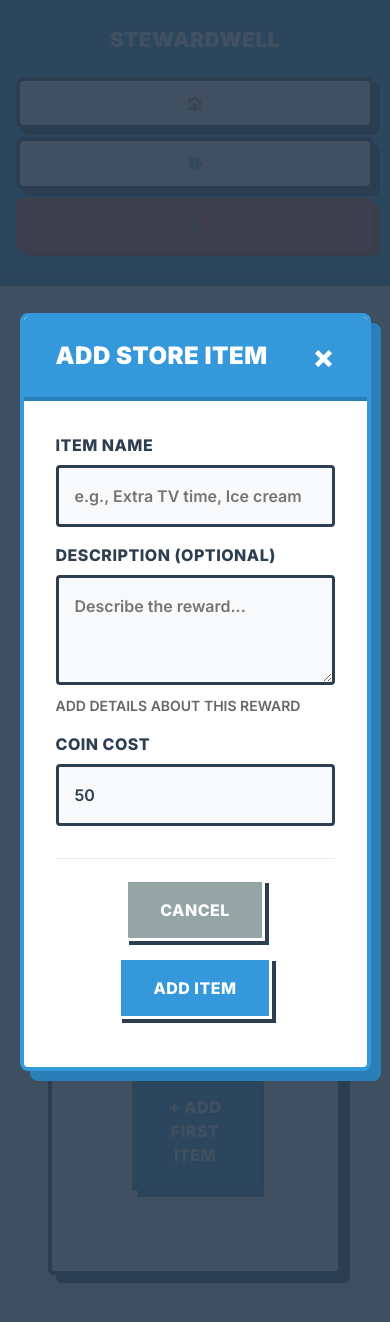
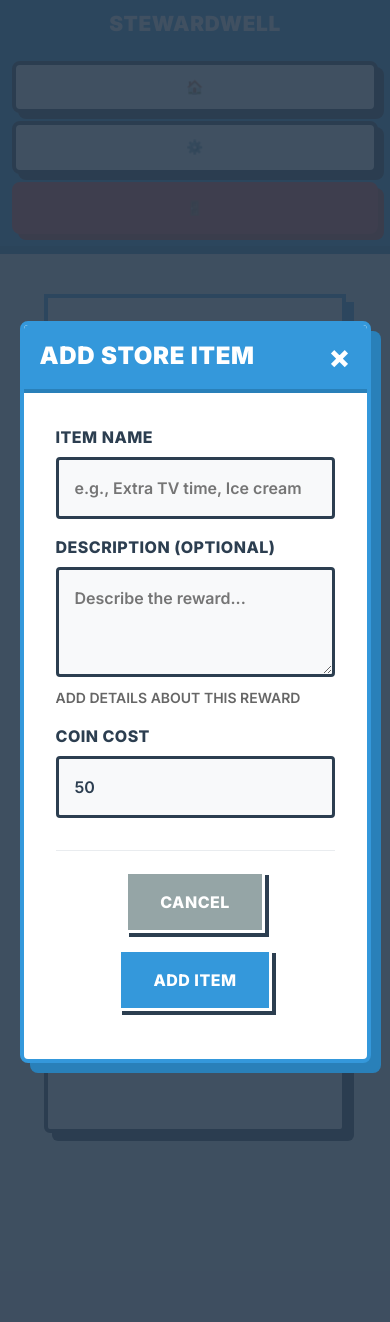
Before and after one commit to tylerthibault/stewardwell_two, a Flask app: page /parent/store in a window 390 px wide, after a click on "+ ADD ITEM". Shown: the top 1322 px of the page. Run offline with Flask 3, Linux system fonts and the light colour scheme; the visitor is signed in with stand-in values (Sample User, id 1); data that the repository does not hold is empty; some libraries are stand-ins or nearby versions.

Commit message:
refactor(css): optimize mobile padding and convert px to rem
- Reduce mobile padding (<576px) from 2rem to 1rem for cards/items
- Convert all letter-spacing from px to em for better scaling
- Convert border-radius from px to rem in components.css
- Convert auth.css px values (borders, border-radius, max-width) to rem
- Add @media (max-width: 576px) with tighter padding for small devices
- Fix inline styles in family_settings template (3px -> 0.1875rem)
- Improves mobile UX by maximizing usable screen space
- Enhances accessibility with relative units that scale with user preferences

```diff
--- a/src/static/css/bold-flat-theme.css
+++ b/src/static/css/bold-flat-theme.css
@@ -222,7 +222,7 @@
     border: var(--border-md) solid var(--border-primary);
     transition: all 0.2s;
     text-transform: uppercase;
-    letter-spacing: 0.5px;
+    letter-spacing: 0.03em;
     box-shadow: var(--shadow-lg) var(--shadow-lg) 0 var(--border-primary);
 }
 
@@ -272,7 +272,7 @@
     font-weight: 900;
     color: #ffffff;
     text-transform: uppercase;
-    letter-spacing: 0.5px;
+    letter-spacing: 0.03em;
 }
 
 .card-header button {
@@ -285,7 +285,7 @@
     font-weight: 800;
     transition: all 0.2s;
     text-transform: uppercase;
-    letter-spacing: 0.5px;
+    letter-spacing: 0.03em;
     box-shadow: var(--shadow-sm) var(--shadow-sm) 0 #ffffff;
 }
 
@@ -466,7 +466,7 @@
     font-size: 1rem;
     font-weight: 800;
     text-transform: uppercase;
-    letter-spacing: 0.5px;
+    letter-spacing: 0.03em;
     transition: all 0.2s;
     text-decoration: none;
     display: inline-block;
@@ -623,7 +623,7 @@
     font-weight: 900;
     color: #ffffff;
     text-transform: uppercase;
-    letter-spacing: 0.5px;
+    letter-spacing: 0.03em;
 }
 
 .close {
@@ -659,7 +659,7 @@
     font-weight: 800;
     color: var(--text-primary);
     text-transform: uppercase;
-    letter-spacing: 0.5px;
+    letter-spacing: 0.03em;
 }
 
 .form-group input,
@@ -738,7 +738,7 @@
     cursor: pointer;
     transition: all 0.2s;
     text-transform: uppercase;
-    letter-spacing: 0.5px;
+    letter-spacing: 0.03em;
     box-shadow: var(--shadow-md) var(--shadow-md) 0 var(--border-primary);
 }
 
@@ -1040,3 +1040,48 @@
 .dark-theme .close {
     color: #000000;
 }
+
+/* =================================================================
+   Responsive Mobile Optimizations (<576px)
+   Reduce padding to maximize usable screen space on small devices
+   ================================================================= */
+
+@media (max-width: 576px) {
+    /* Reduce card body padding from 2rem to 1rem */
+    .card-body {
+        padding: var(--space-md);
+    }
+
+    /* Reduce item card padding from 1.75rem to 1rem */
+    .kid-item,
+    .assignment-item,
+    .store-item {
+        padding: var(--space-md);
+    }
+
+    /* Reduce modal padding */
+    .modal-header,
+    .modal-body {
+        padding: var(--space-md);
+    }
+
+    /* Reduce flash message padding */
+    .flash {
+        padding: var(--space-md) var(--space-md);
+    }
+
+    /* Tighter nav padding on very small screens */
+    nav {
+        padding: 0 var(--space-sm);
+    }
+
+    /* Reduce card header padding */
+    .card-header {
+        padding: var(--space-md) var(--space-lg);
+    }
+
+    /* Reduce navigation button padding */
+    .nav-btn {
+        padding: var(--space-md) var(--space-lg);
+    }
+}
--- a/src/static/css/components.css
+++ b/src/static/css/components.css
@@ -4,7 +4,7 @@
 .btn {
     padding: 0.5rem 1rem;
     border: none;
-    border-radius: 4px;
+    border-radius: 0.25rem;
     font-size: 0.875rem;
     cursor: pointer;
     font-weight: 500;
@@ -55,7 +55,7 @@
 /* Badges */
 .badge {
     padding: 0.25rem 0.75rem;
-    border-radius: 12px;
+    border-radius: 0.75rem;
     font-size: 0.875rem;
     font-weight: 500;
 }
@@ -68,7 +68,7 @@
 .badge-coin-large {
     background: #FFD700;
     padding: 0.5rem 1rem;
-    border-radius: 12px;
+    border-radius: 0.75rem;
     font-size: 1rem;
     font-weight: 600;
 }
@@ -95,7 +95,7 @@
     background: #27ae60;
     color: white;
     padding: 0.25rem 0.75rem;
-    border-radius: 12px;
+    border-radius: 0.75rem;
     font-size: 0.85rem;
     font-weight: 500;
 }
@@ -103,7 +103,7 @@
 .coin-badge {
     background: #FFD700;
     padding: 0.25rem 0.75rem;
-    border-radius: 12px;
+    border-radius: 0.75rem;
     font-size: 0.875rem;
     font-weight: 500;
 }
@@ -111,7 +111,7 @@
 /* Cards */
 .dashboard-card {
     background: white;
-    border-radius: 8px;
+    border-radius: 0.5rem;
     box-shadow: 0 2px 4px rgba(0,0,0,0.1);
     overflow: hidden;
 }
@@ -157,7 +157,7 @@
     width: 100%;
     padding: 0.75rem;
     border: 1px solid #ddd;
-    border-radius: 4px;
+    border-radius: 0.25rem;
     font-size: 1rem;
     box-sizing: border-box;
     font-family: inherit;
@@ -195,7 +195,7 @@
     align-items: center;
     padding: 0.75rem;
     border: 2px solid #ddd;
-    border-radius: 4px;
+    border-radius: 0.25rem;
     cursor: pointer;
     transition: all 0.2s;
 }
@@ -240,7 +240,7 @@
 
 .modal-content {
     background: white;
-    border-radius: 8px;
+    border-radius: 0.5rem;
     max-width: 500px;
     width: 90%;
     max-height: 90vh;
@@ -314,7 +314,7 @@
     padding: 1rem;
     background: #fff;
     border: 2px solid #e0e0e0;
-    border-radius: 8px;
+    border-radius: 0.5rem;
     text-decoration: none;
     color: #333;
     text-align: center;
--- a/src/static/css/main.css
+++ b/src/static/css/main.css
@@ -29,7 +29,7 @@
     font-size: 1.8rem;
     font-weight: 900;
     text-transform: uppercase;
-    letter-spacing: 0.5px;
+    letter-spacing: 0.03em;
 }
 
 nav .nav-links a {
@@ -40,7 +40,7 @@
     font-weight: 700;
     text-transform: uppercase;
     font-size: 0.9rem;
-    letter-spacing: 0.5px;
+    letter-spacing: 0.03em;
 }
 
 nav .nav-links a:hover {
@@ -67,7 +67,7 @@
     border: var(--border-sm) solid;
     font-weight: 700;
     text-transform: uppercase;
-    letter-spacing: 0.5px;
+    letter-spacing: 0.03em;
     font-size: 0.9rem;
 }
 
@@ -102,7 +102,7 @@
     margin: 0;
     font-weight: 600;
     text-transform: uppercase;
-    letter-spacing: 0.5px;
+    letter-spacing: 0.03em;
     font-size: 0.875rem;
 }
 
@@ -149,6 +149,26 @@
     }
 }
 
+@media (max-width: 576px) {
+    /* Tighter padding on small mobile */
+    nav {
+        padding: 0.75rem;
+    }
+
+    main {
+        padding: 0.75rem;
+    }
+
+    .flash-messages {
+        padding: 0 0.75rem;
+    }
+
+    /* Reduce flash message padding */
+    .flash {
+        padding: var(--space-md);
+    }
+}
+
 @media (max-width: 480px) {
     nav .logo h1 {
         font-size: 1.3rem;
--- a/src/templates/private/parents/family_settings/index.html
+++ b/src/templates/private/parents/family_settings/index.html
@@ -158,7 +158,7 @@
                 <p class="section-description">
                     Enter a family code to leave your current family and join a different one.
                     {% if family_parents|length == 1 %}
-                    <div class="alert" style="background: var(--danger-light, #ffe5e5); border: 3px solid var(--danger-primary); padding: 1rem; margin-top: 0.5rem;">
+                    <div class="alert" style="background: var(--danger-light, #ffe5e5); border: 0.1875rem solid var(--danger-primary); padding: 1rem; margin-top: 0.5rem;">
                         <strong>⚠️ Warning:</strong> You are the only parent. Switching families will delete your current family and all its data (kids, chores, store items).
                     </div>
                     {% else %}
@@ -193,7 +193,7 @@
                 <p class="section-description">
                     Leave your current family account.
                     {% if family_parents|length == 1 %}
-                    <div class="alert" style="background: var(--danger-light, #ffe5e5); border: 3px solid var(--danger-primary); padding: 1rem; margin-top: 0.5rem;">
+                    <div class="alert" style="background: var(--danger-light, #ffe5e5); border: 0.1875rem solid var(--danger-primary); padding: 1rem; margin-top: 0.5rem;">
                         <strong>⚠️ Warning:</strong> You are the only parent. Leaving will permanently delete the entire family and all its data (kids, chores, store items, purchases).
                     </div>
                     {% else %}
```
Also changed, not shown: other parts of src/static/css/bold-flat-theme.css (+15 -15 lines), src/static/css/auth.css (+15 -15 lines).
